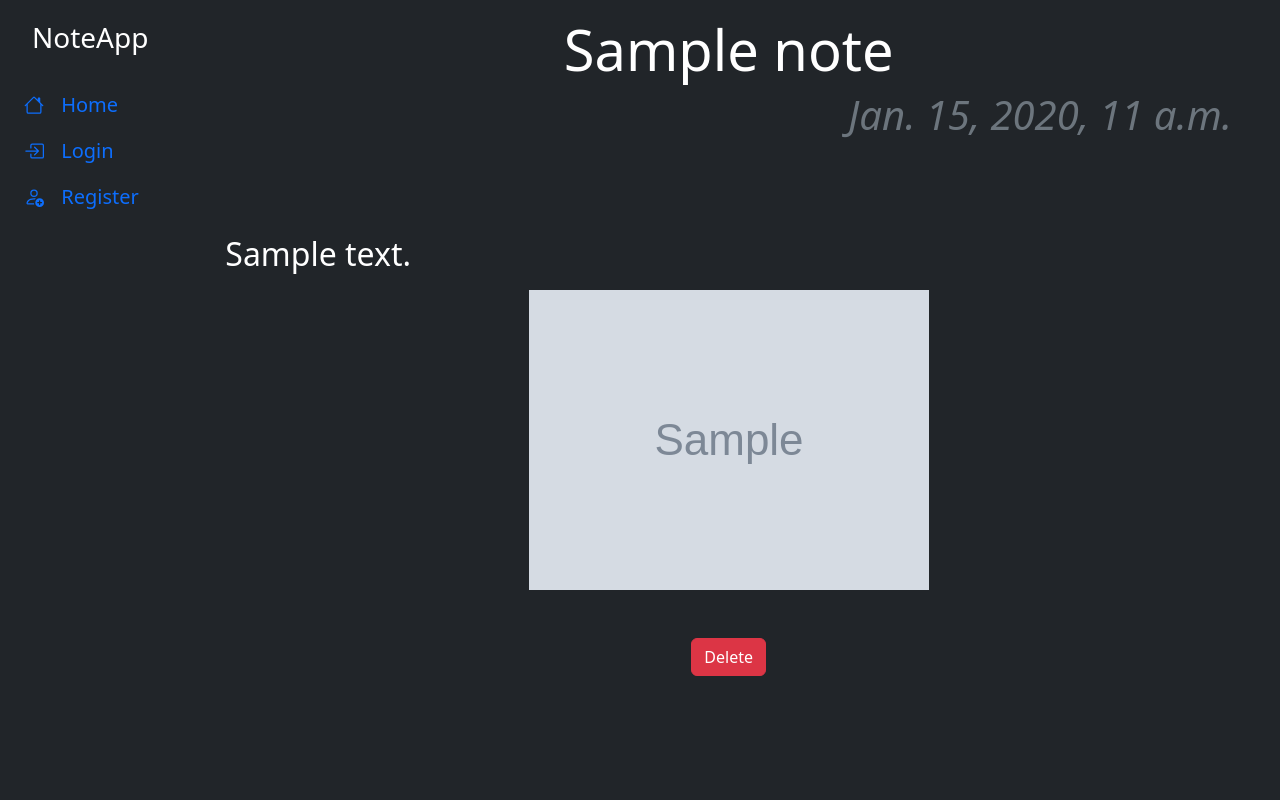
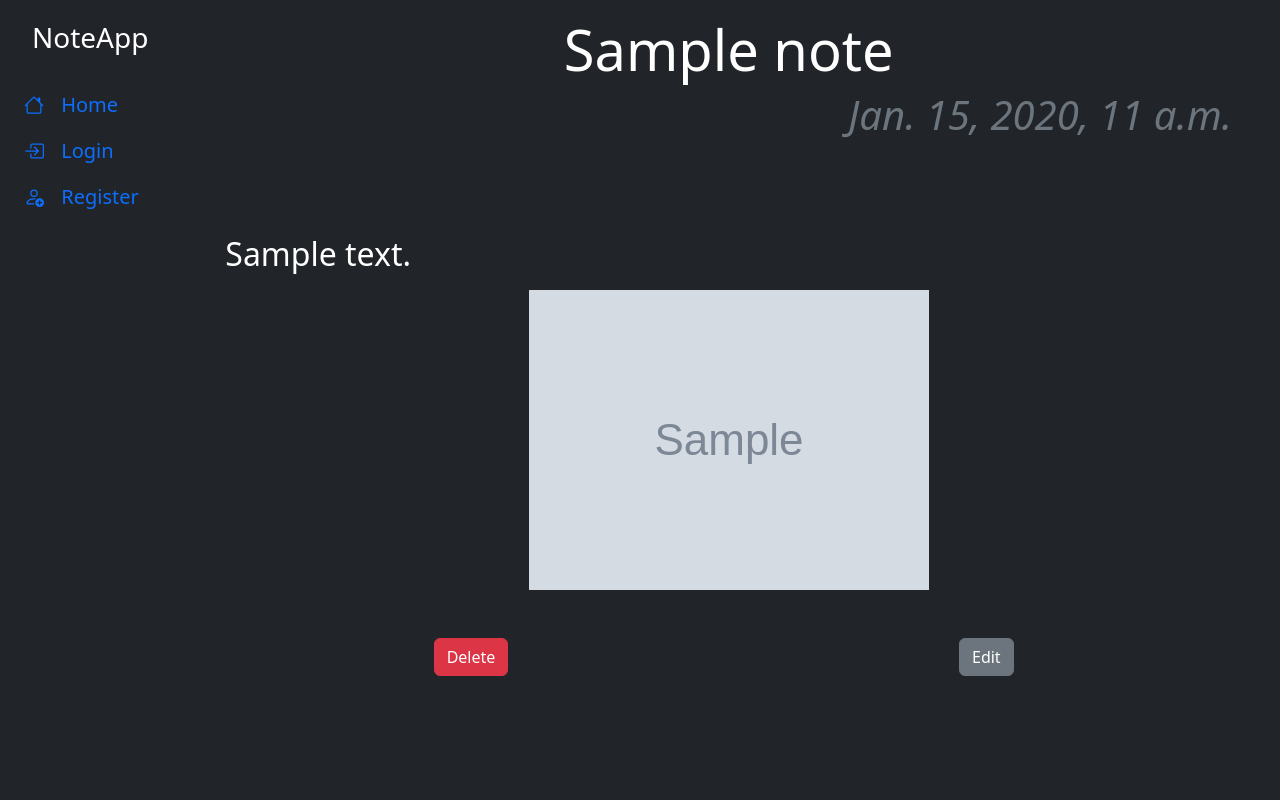
Before and after one commit to g-boron/NoteApp, a Django app: page /1/delete/ in a window 1280 px wide. Run offline with Django 4.2, Linux system fonts and the light colour scheme; tables that the repository leaves empty hold one stand-in row (values such as "Sample post"); grey boxes marked "Sample" are stand-in pictures.

Commit message:
Added editing notes

```diff
--- a/NoteApp/notes/templates/notes/add_note.html
+++ b/NoteApp/notes/templates/notes/add_note.html
@@ -9,6 +9,6 @@
     <form method="POST" class="m-5" action="#" enctype="multipart/form-data">
         {% csrf_token %}
         {{ form|crispy }}
-        <button type="submit" name="add" class="btn btn-primary">Add</button>
+        <button type="submit" name="add" class="btn btn-primary">Save</button>
     </form>
 {% endblock %}
--- a/NoteApp/notes/templates/notes/show.html
+++ b/NoteApp/notes/templates/notes/show.html
@@ -9,9 +9,19 @@
         <img src="{{ note.img.url }}" alt="Image" class="img-fluid mb-5">
     {% endif %}
 
-    <form method="post" action="{% url 'delete' note.id %}" enctype="multipart/form-data">
-        {% csrf_token %}
-        <input type="submit" class="btn btn-danger" value="Delete">
-    </form>
+    <div class="row">
+        <div class="col-md-6 text-center mb-5">
+            <form method="post" action="{% url 'delete' note.id %}" enctype="multipart/form-data">
+                {% csrf_token %}
+                <input type="submit" class="btn btn-danger" value="Delete">
+            </form>
+        </div>
+        <div class="col-md-6 text-center mb-5">
+            <form method="post" action="{% url 'edit' note.id %}" enctype="multipart/form-data">
+                {% csrf_token %}
+                <input type="submit" class="btn btn-secondary" value="Edit">
+            </form>
+        </div>
+    </div>
 
 {% endblock %}
--- a/NoteApp/notes/urls.py
+++ b/NoteApp/notes/urls.py
@@ -10,6 +10,7 @@ urlpatterns = [
     path('show_notes/', views.NotesListView.as_view(), name='show_notes'),
     path('add_note/', views.CreateNoteView.as_view(), name='add_note'),
     path('<int:pk>/delete/', views.DeleteNoteView.as_view(), name='delete'),
+    path('<int:pk>/edit/', views.EditNoteView.as_view(), name='edit'),
 ]
 
 urlpatterns += static(settings.STATIC_URL, document_root=settings.STATIC_ROOT)
--- a/NoteApp/notes/views.py
+++ b/NoteApp/notes/views.py
@@ -6,7 +6,7 @@ from django.urls import reverse_lazy
 from django.contrib.auth.decorators import login_required
 from django.views.generic.base import TemplateView
 from django.views.generic import ListView, DetailView
-from django.views.generic.edit import CreateView, DeleteView
+from django.views.generic.edit import CreateView, DeleteView, UpdateView
 from django.contrib.auth.mixins import LoginRequiredMixin
 
 # Create your views here.
@@ -66,3 +66,10 @@ class DeleteNoteView(DeleteView):
     model = Note
     template_name = 'notes/show.html'
     success_url = reverse_lazy('show_notes')
+
+
+class EditNoteView(UpdateView):
+    model = Note
+    template_name = 'notes/add_note.html'
+    form_class = AddNewNote
+    success_url = reverse_lazy('show_notes')
```
